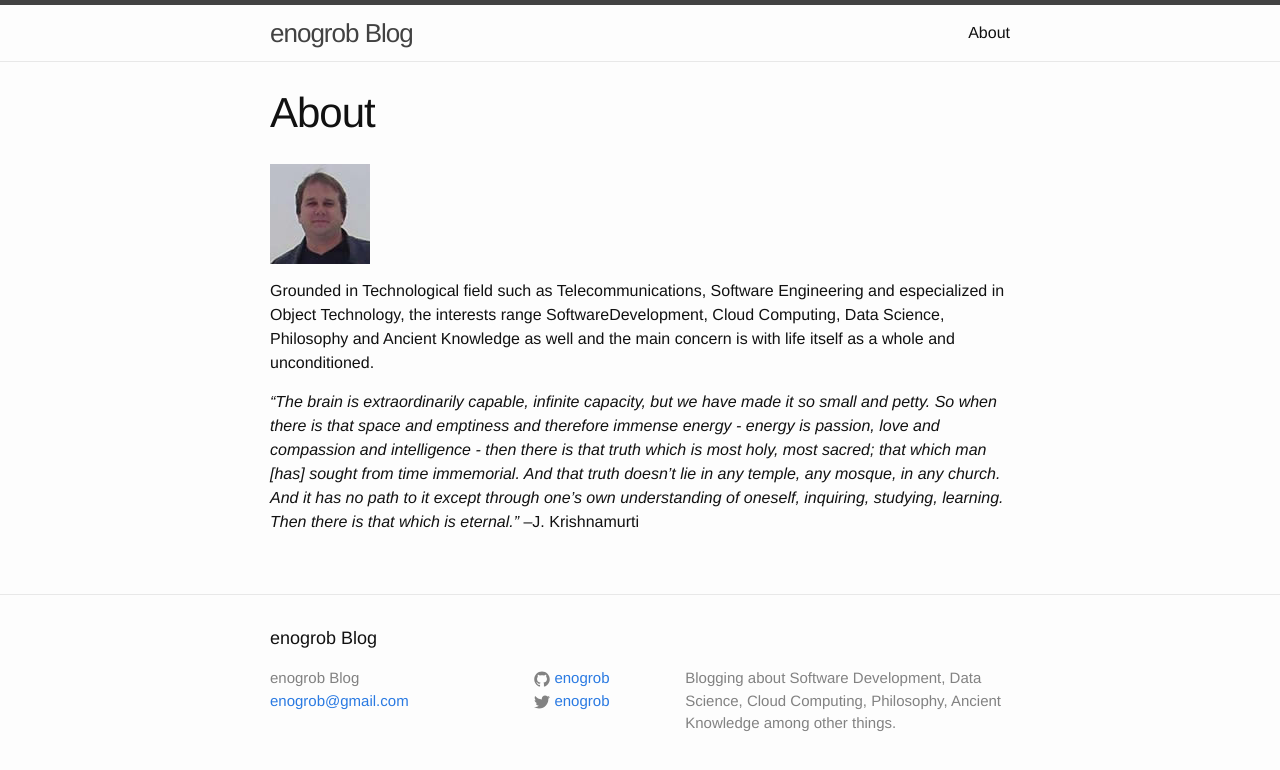
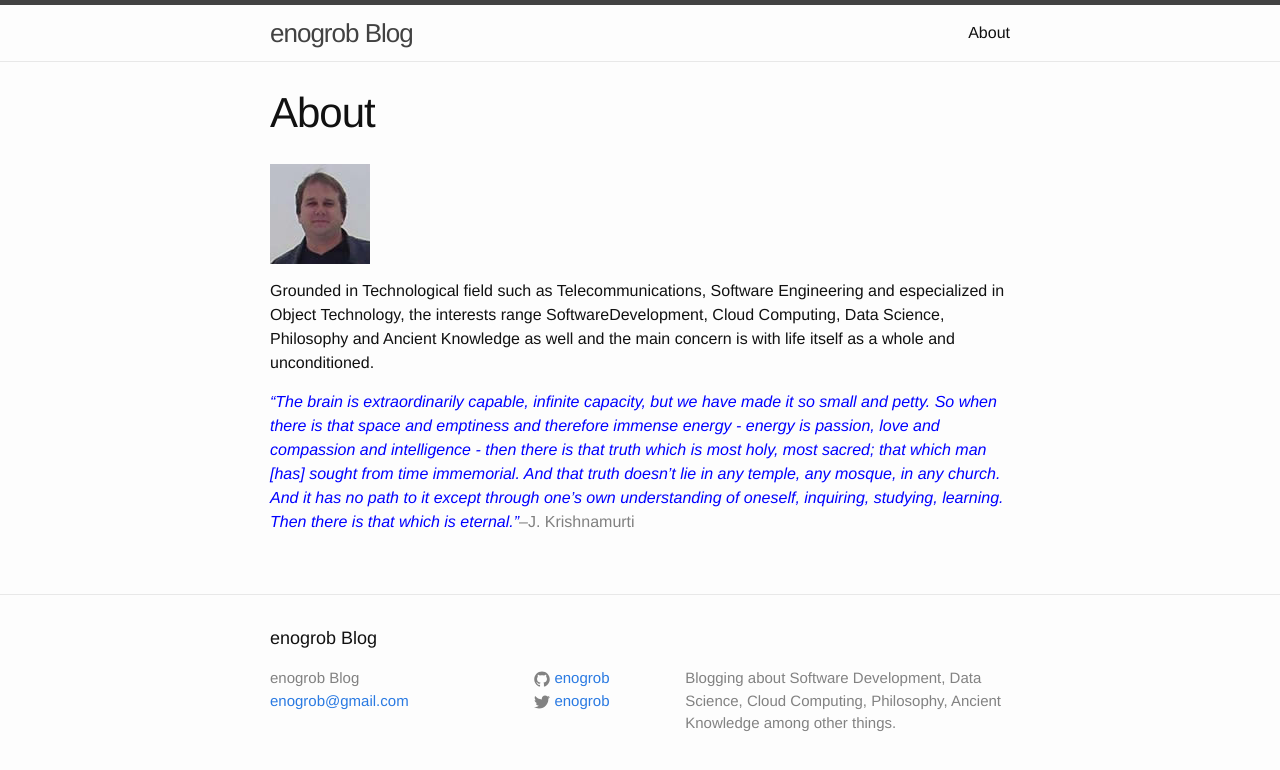
Before and after one commit to enogrob/myblog_jekyll, a Jekyll site: the page built from about.md, in a window 1280 px wide. Shown: the top 770 px of the page. Built offline with Jekyll 4.4.1, drawn with Linux system fonts in a browser that asks for light colours.

Commit message:
Add color About page

```diff
--- a/about.md
+++ b/about.md
@@ -7,4 +7,5 @@ permalink: /about/
 
 Grounded in Technological field such as Telecommunications, Software Engineering and especialized in Object Technology, the interests range SoftwareDevelopment, Cloud Computing, Data Science, Philosophy and Ancient Knowledge as well and the main concern is with life itself as a whole and unconditioned.
 
-_"The brain is extraordinarily capable, infinite capacity, but we have made it so small and petty. So when there is that space and emptiness and therefore immense energy - energy is passion, love and compassion and intelligence - then there is that truth which is most holy, most sacred; that which man [has] sought from time immemorial. And that truth doesn't lie in any temple, any mosque, in any church. And it has no path to it except through one's own understanding of oneself, inquiring, studying, learning. Then there is that which is eternal."_ --J. Krishnamurti
+<span style="color:blue">
+_"The brain is extraordinarily capable, infinite capacity, but we have made it so small and petty. So when there is that space and emptiness and therefore immense energy - energy is passion, love and compassion and intelligence - then there is that truth which is most holy, most sacred; that which man [has] sought from time immemorial. And that truth doesn't lie in any temple, any mosque, in any church. And it has no path to it except through one's own understanding of oneself, inquiring, studying, learning. Then there is that which is eternal."_</span><span style="color:gray">--J. Krishnamurti </span>
```
